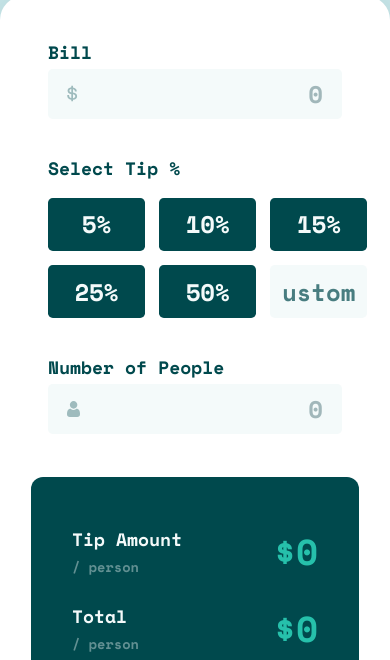
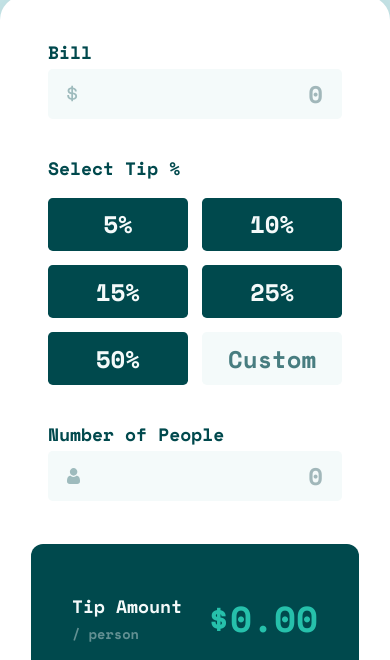
Before and after one commit to Ahmed-NabilWahdan/Tip-Calculator-App, a plain HTML site: page index.html in a window 390 px wide. Shown: the part 184-844 px from the top of the page. Drawn offline with nearby package versions, Linux system fonts and the light colour scheme.

Commit message:
Fix media query

```diff
--- a/index.html
+++ b/index.html
@@ -55,14 +55,14 @@
           </br>
           <span>/ person</span>
         </h2>
-        <p>$0</p>
+        <p>$0.00</p>
       </section>
       <section class="total-section">
         <h2>Total
           </br>
           <span>/ person</span>
         </h2>
-        <p>$0</p>
+        <p>$0.00</p>
       </section>
       <button class="reset-btn">reset</button>
     </section>
--- a/style.css
+++ b/style.css
@@ -234,9 +234,9 @@ button {
     }
 }
 
-@media screen and (max-width: 410px) {
+@media screen and (max-width: 455px) {
 
-    .input-side .grid {
+    .input-side .tip-selection-section .grid {
         grid-template-columns: repeat(2, 1fr);
     }
 
```
